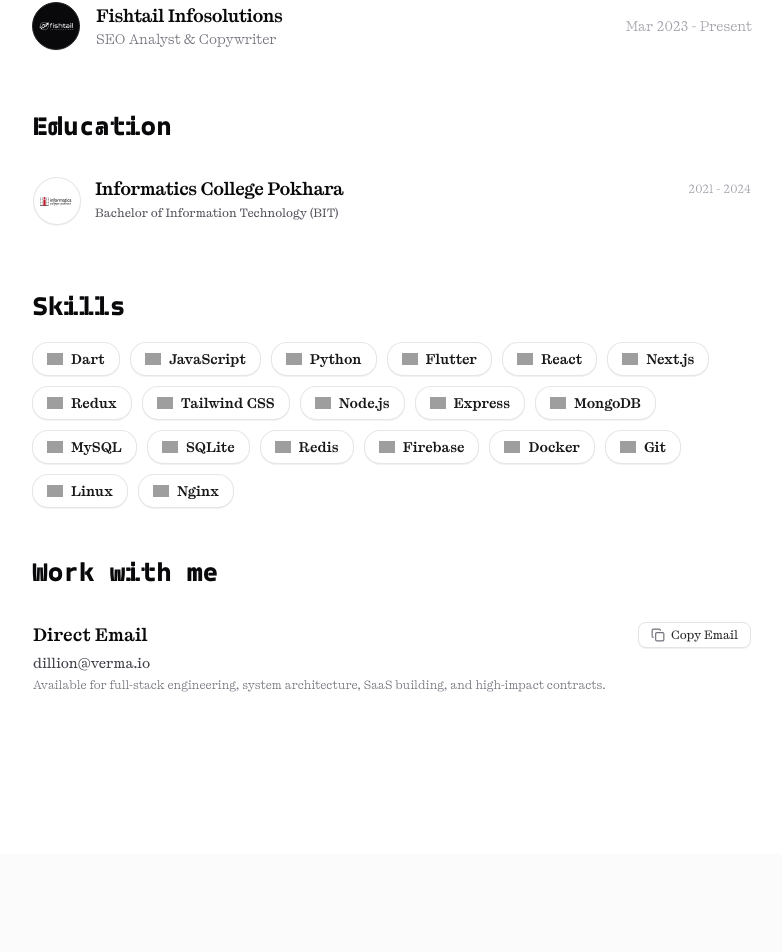
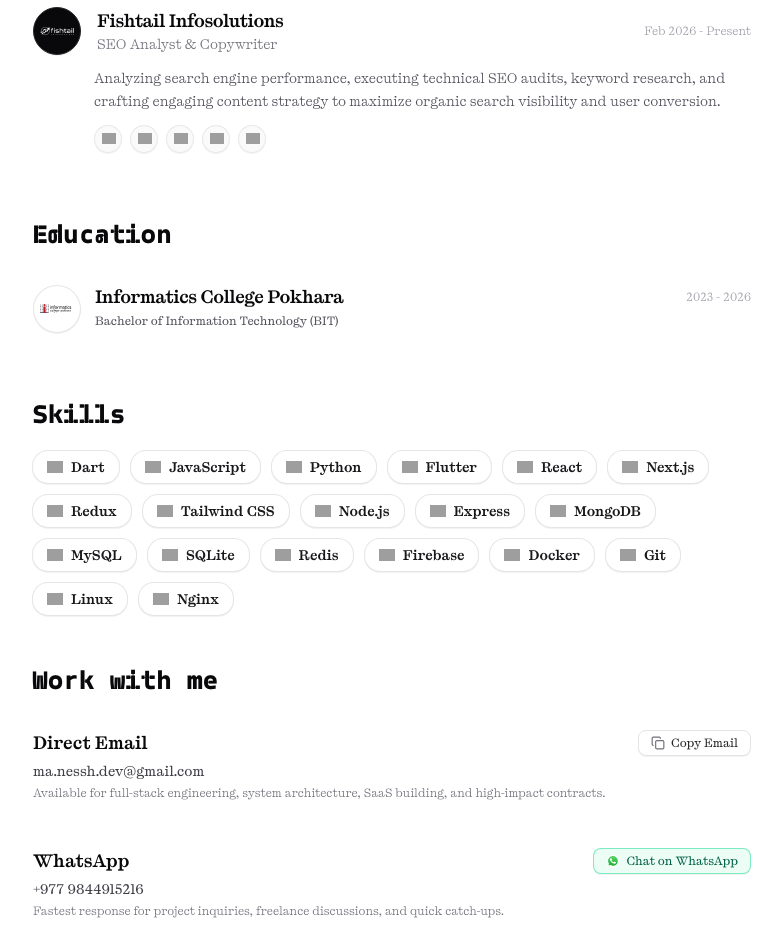
Before and after one commit to manishcodes-dot/manish-portfolio-., a React (Vite) app: page / in a window 1280 px wide. Shown: the part 1840-2792 px from the top of the page, without its empty margins (248-1030 px from the left). Before the commit the page ends 2694 px from the top, so only its background shows below. Built offline with nearby package versions, Linux system fonts and the light colour scheme; grey boxes are pictures that could not be loaded; a web font is replaced by a local one.

Commit message:
feat: add CleanPortfolio component, portfolio data, and styles for the modern portfolio layout and added links

```diff
--- a/index.html
+++ b/index.html
@@ -12,6 +12,7 @@
     <link rel="preconnect" href="https://fonts.googleapis.com">
     <link rel="preconnect" href="https://fonts.gstatic.com" crossorigin>
     <link href="https://fonts.googleapis.com/css2?family=Amiko:wght@400;600;700&family=Anton&family=Bebas+Neue&family=Fira+Code:wght@400;500;600&family=Inter:ital,wght@0,300;0,400;0,500;0,600;0,700;1,400&family=JetBrains+Mono:wght@400;500;600&family=Pacifico&family=Playfair+Display:wght@600;700;800&family=Yellowtail&family=Dancing+Script:wght@700&family=Plus+Jakarta+Sans:ital,wght@0,300;0,400;0,500;0,600;0,700;1,400&display=swap" rel="stylesheet">
+    <link rel="preload" href="/assets/fonts/main name font.ttf" as="font" type="font/ttf" crossorigin="anonymous">
   </head>
   <body class="bg-[#fbfbfb] text-zinc-900 antialiased selection:bg-zinc-900 selection:text-white min-h-screen">
     <div id="root"></div>
--- a/src/components/CleanPortfolio.tsx
+++ b/src/components/CleanPortfolio.tsx
@@ -1,4 +1,4 @@
-import React, { useState, useEffect, useRef } from 'react';
+import React, { useState, useEffect, useRef, useCallback } from 'react';
 import { createPortal } from 'react-dom';
 import { motion, AnimatePresence } from 'framer-motion';
 import { ArrowUpRight, Briefcase, Check, ChevronRight, Copy, FolderGit2, Globe, History, Home, Mail, Sparkles, X } from 'lucide-react';
@@ -46,10 +46,11 @@ const WORK_EXPERIENCE = [
   {
     name: 'Fishtail Infosolutions',
     role: 'SEO Analyst & Copywriter',
-    period: 'Mar 2023 - Present',
+    period: 'Feb 2026 - Present',
     description: 'Analyzing search engine performance, executing technical SEO audits, keyword research, and crafting engaging content strategy to maximize organic search visibility and user conversion.',
     logo: '/assets/img/fishtail-logo.png',
     initials: 'FI',
+    link: 'https://www.fishtailinfosolutions.com/company',
     technologies: ['SEO', 'JavaScript', 'HTML5', 'CSS3', 'Python'],
   },
 ];
@@ -89,7 +90,7 @@ const EDUCATION_ITEMS = [
   {
     name: 'Informatics College Pokhara',
     degree: 'Bachelor of Information Technology (BIT)',
-    period: '2021 - 2024',
+    period: '2023 - 2026',
     initials: 'ICP',
     logo: '/assets/img/informatics-logo.svg',
     link: 'https://icp.edu.np/',
@@ -141,8 +142,10 @@ const REFERENCE_PROJECTS = [
   },
 ];
 
-const CONTACT_EMAIL = 'dillion@verma.io';
-const GITHUB_URL = 'https://github.com/dillionverma';
+const CONTACT_EMAIL = 'ma.nessh.dev@gmail.com';
+const GITHUB_URL = 'https://github.com/manishcodes-dot';
+const WHATSAPP_PHONE = '+977 9844915216';
+const WHATSAPP_URL = 'https://wa.me/9779844915216?text=Hi%20Manish,%20I%20saw%20your%20portfolio!';
 
 const ProjectCursorFollower: React.FC<{
   pos: { x: number; y: number } | null;
@@ -173,11 +176,71 @@ export const CleanPortfolio: React.FC<CleanPortfolioProps> = () => {
   const [copiedEmail, setCopiedEmail] = useState(false);
   const [activeSection, setActiveSection] = useState<string>('hero');
   const [roleIndex, setRoleIndex] = useState(0);
-  const [expandedWorkIdx, setExpandedWorkIdx] = useState<number | null>(null);
   const [skylineView, setSkylineView] = useState<'2d' | '3d'>('2d');
   const [isDockVisible, setIsDockVisible] = useState(true);
-  const [nameAnimationKey, setNameAnimationKey] = useState(0);
   const [hoveredService, setHoveredService] = useState<number | null>(null);
+  const nameRef = useRef<HTMLHeadingElement>(null);
+  const nameAnimRef = useRef<number | null>(null);
+
+  const replayNameAnimation = useCallback(() => {
+    if (nameAnimRef.current) {
+      cancelAnimationFrame(nameAnimRef.current);
+      nameAnimRef.current = null;
+    }
+
+    if (!nameRef.current) return;
+
+    if (window.matchMedia && window.matchMedia('(prefers-reduced-motion: reduce)').matches) {
+      nameRef.current.style.fontVariationSettings = "'PROG' 100";
+      return;
+    }
+
+    // Immediately reset to 0 for a crisp, instant restart from the beginning
+    nameRef.current.style.fontVariationSettings = "'PROG' 0";
+
+    const duration = 1400; // 1.4s silky smooth natural handwriting speed
+    const startTime = performance.now();
+
+    const animate = (now: number) => {
+      const elapsed = now - startTime;
+      const progress = Math.min(elapsed / duration, 1);
+      // Natural ease-out cubic curve for organic ink flowing from pen
+      const eased = 1 - Math.pow(1 - progress, 3);
+      const val = eased * 100;
+
+      if (nameRef.current) {
+        nameRef.current.style.fontVariationSettings = `'PROG' ${val.toFixed(2)}`;
+      }
+
+      if (progress < 1) {
+        nameAnimRef.current = requestAnimationFrame(animate);
+      } else {
+        if (nameRef.current) {
+          nameRef.current.style.fontVariationSettings = "'PROG' 100";
+        }
+        nameAnimRef.current = null;
+      }
+    };
+
+    nameAnimRef.current = requestAnimationFrame(animate);
+  }, []);
+
+  useEffect(() => {
+    // Wait until fonts are fully loaded to prevent initial layout shift or stutter
+    if (document.fonts) {
+      document.fonts.ready.then(() => {
+        replayNameAnimation();
+      });
+    } else {
+      replayNameAnimation();
+    }
+
+    return () => {
+      if (nameAnimRef.current) {
+        cancelAnimationFrame(nameAnimRef.current);
+      }
+    };
+  }, [replayNameAnimation]);
   const [projectCursorPos, setProjectCursorPos] = useState<{ x: number; y: number } | null>(null);
   const scrollTimeoutRef = useRef<NodeJS.Timeout | null>(null);
   const lastScrollYRef = useRef<number>(0);
@@ -274,10 +337,11 @@ export const CleanPortfolio: React.FC<CleanPortfolioProps> = () => {
               className="w-10 h-10 sm:w-12 sm:h-12 rounded-xl object-cover shadow-sm border border-zinc-200/90 shrink-0"
             />
             <h1
-              key={nameAnimationKey}
-              onClick={() => setNameAnimationKey((k) => k + 1)}
-              title="Click to replay handwriting animation"
-              className="text-3xl sm:text-4xl lg:text-5xl font-bold tracking-tight text-zinc-950 tegaki-kyoto cursor-pointer select-none inline-block"
+              ref={nameRef}
+              onMouseEnter={replayNameAnimation}
+              onClick={replayNameAnimation}
+              title="Hover to replay handwriting animation"
+              className="text-3xl sm:text-4xl lg:text-5xl font-bold tracking-tight text-zinc-950 tegaki-kyoto cursor-pointer select-none inline-block transition-transform duration-150 active:scale-[0.99]"
             >
               Hi, I'm Manish Rana
             </h1>
@@ -509,18 +573,18 @@ export const CleanPortfolio: React.FC<CleanPortfolioProps> = () => {
           </h2>
 
           <div className="space-y-3">
-            {WORK_EXPERIENCE.map((company, idx) => {
-              const isExpanded = expandedWorkIdx === idx;
-              return (
-                <div
+            {WORK_EXPERIENCE.map((company, idx) => (
+              <a
                 key={idx}
-                  onClick={() => setExpandedWorkIdx(isExpanded ? null : idx)}
-                  className="group flex flex-col p-2.5 sm:p-3 -mx-2 sm:-mx-3 rounded-2xl hover:bg-zinc-100/70 transition-all duration-200 cursor-pointer space-y-2 select-none"
+                href={company.link || '#'}
+                target="_blank"
+                rel="noreferrer"
+                className="group flex flex-col p-3.5 sm:p-4 -mx-3 sm:-mx-4 rounded-2xl hover:bg-zinc-100/70 border border-transparent hover:border-zinc-200/60 transition-all duration-200 cursor-pointer space-y-2.5 select-none"
               >
                 {/* Main Row: Circle Logo on Left, Company & Role + Chevron in Middle, Date on Far Right */}
                 <div className="flex items-center justify-between gap-4 w-full">
                   <div className="flex items-center gap-3.5 sm:gap-4 min-w-0">
-                      {/* Circle Logo Badge (bg-zinc-950 so white transparent logo pops with high contrast) */}
+                    {/* Circle Logo Badge */}
                     <div className="w-12 h-12 rounded-full border border-zinc-800 bg-zinc-950 flex items-center justify-center p-1.5 shrink-0 shadow-2xs group-hover:border-zinc-700 transition-colors overflow-hidden">
                       {company.logo ? (
                         <img
@@ -533,18 +597,13 @@ export const CleanPortfolio: React.FC<CleanPortfolioProps> = () => {
                       )}
                     </div>
 
-                      {/* Company Name with Chevron & Role */}
+                    {/* Company Name with Arrow & Role */}
                     <div className="min-w-0 space-y-0.5">
-                        <div className="flex items-center gap-2">
+                      <div className="flex items-center gap-1.5">
                         <h3 className="text-base sm:text-lg font-bold text-zinc-950 tracking-tight font-model-plastic leading-snug">
                           {company.name}
                         </h3>
-                          <ChevronRight
-                            className={`w-3.5 h-3.5 transition-all duration-200 ${isExpanded
-                                ? '-rotate-90 text-zinc-800 opacity-100'
-                                : 'rotate-0 text-zinc-400 opacity-0 group-hover:opacity-100 group-hover:translate-x-0.5'
-                              }`}
-                          />
+                        <ArrowUpRight className="w-3.5 h-3.5 text-zinc-400 group-hover:text-zinc-800 transition-all duration-200 opacity-0 group-hover:opacity-100 group-hover:translate-x-0.5 group-hover:-translate-y-0.5 shrink-0" />
                       </div>
                       <p className="text-xs sm:text-sm text-zinc-500 font-normal leading-tight">
                         {company.role}
@@ -553,25 +612,24 @@ export const CleanPortfolio: React.FC<CleanPortfolioProps> = () => {
                   </div>
 
                   {/* Far Right Date Period */}
-                    <span className="text-xs sm:text-sm text-zinc-400 font-normal shrink-0 ml-4 tabular-nums">
+                  <span className="text-xs font-mono text-zinc-400 font-normal shrink-0 ml-4 tabular-nums">
                     {company.period}
                   </span>
                 </div>
 
-                  {/* Revealed Description & Tech Stack Badges when Expanded */}
-                  {isExpanded && (
-                    <div className="pl-[61px] space-y-2.5 pt-1 transition-all duration-200">
+                {/* Description & Tech Stack Badges */}
+                <div className="pl-[61px] space-y-2.5 pt-0.5">
                   <p className="text-xs sm:text-sm text-zinc-600 font-normal leading-relaxed">
                     {company.description}
                   </p>
                   {company.technologies && company.technologies.length > 0 && (
-                        <div className="flex flex-wrap items-center gap-2 pt-1">
+                    <div className="flex flex-wrap items-center gap-2 pt-0.5">
                       {company.technologies.map((tech, techIdx) => {
                         const iconUrl = TECH_ICONS[tech];
                         return (
                           <div
                             key={techIdx}
-                                className="group/tech inline-flex items-center h-7 w-7 hover:w-auto px-1.5 rounded-full border border-zinc-200/80 bg-zinc-50/90 hover:bg-white hover:border-zinc-300 shadow-2xs transition-all duration-300 ease-in-out overflow-hidden cursor-pointer select-none shrink-0"
+                            className="group/tech inline-flex items-center h-7 w-7 hover:w-auto px-1.5 rounded-full border border-zinc-200/80 bg-zinc-50/90 hover:bg-white hover:border-zinc-300 shadow-2xs transition-all duration-300 ease-in-out overflow-hidden select-none shrink-0"
                           >
                             <div className="w-4 h-4 shrink-0 flex items-center justify-center">
                               {iconUrl ? (
@@ -589,10 +647,8 @@ export const CleanPortfolio: React.FC<CleanPortfolioProps> = () => {
                     </div>
                   )}
                 </div>
-                  )}
-                </div>
-              );
-            })}
+              </a>
+            ))}
           </div>
         </section>
 
@@ -702,6 +758,35 @@ export const CleanPortfolio: React.FC<CleanPortfolioProps> = () => {
                 Available for full-stack engineering, system architecture, SaaS building, and high-impact contracts.
               </p>
             </div>
+
+            {/* Direct WhatsApp Contact Card */}
+            <div className="p-4 -mx-3 sm:-mx-4 rounded-2xl hover:bg-zinc-100/70 border border-transparent hover:border-zinc-200/60 transition-colors">
+              <div className="flex items-center justify-between gap-4">
+                <h3 className="text-base sm:text-lg font-bold text-zinc-950">
+                  WhatsApp
+                </h3>
+                <a
+                  href={WHATSAPP_URL}
+                  target="_blank"
+                  rel="noreferrer"
+                  className="px-3 py-1 rounded-lg border border-emerald-300/80 bg-emerald-50 hover:bg-emerald-100 text-xs font-mono font-medium text-emerald-800 transition-colors flex items-center gap-1.5 cursor-pointer shadow-2xs"
+                >
+                  <Icons.whatsapp className="w-3.5 h-3.5 text-emerald-600" />
+                  <span>Chat on WhatsApp</span>
+                </a>
+              </div>
+              <a
+                href={WHATSAPP_URL}
+                target="_blank"
+                rel="noreferrer"
+                className="text-sm text-zinc-700 hover:text-zinc-950 font-medium hover:underline block mt-1 font-mono"
+              >
+                {WHATSAPP_PHONE}
+              </a>
+              <p className="text-xs text-zinc-500 mt-1 font-normal">
+                Fastest response for project inquiries, freelance discussions, and quick catch-ups.
+              </p>
+            </div>
           </div>
         </section>
 
@@ -733,7 +818,7 @@ export const CleanPortfolio: React.FC<CleanPortfolioProps> = () => {
           <DockIcon label="Gmail" href={`mailto:${CONTACT_EMAIL}`}>
             <Icons.gmail className="size-5" />
           </DockIcon>
-          <DockIcon label="WhatsApp" href="https://wa.me/" target="_blank" rel="noreferrer">
+          <DockIcon label="WhatsApp" href={WHATSAPP_URL} target="_blank" rel="noreferrer">
             <Icons.whatsapp className="size-5 text-current" />
           </DockIcon>
         </Dock>
--- a/src/data/portfolioData.ts
+++ b/src/data/portfolioData.ts
@@ -6,7 +6,7 @@ export const PERSONAL_INFO = {
   role: 'Senior Web & Full-Stack Engineer',
   tagline: 'Building robust distributed systems, high-performance web applications, and thoughtful developer experiences.',
   bio: `Senior Web Developer with 6+ years specializing in modern TypeScript ecosystems, React architecture, distributed node services, and resilient user experiences. Focused on sub-100ms Core Web Vitals, accessible design systems, and deterministic state synchronization at scale.`,
-  email: 'manishrana98449@gmail.com',
+  email: 'ma.nessh.dev@gmail.com',
   location: 'Bangalore, India (Open to Worldwide Remote)',
   availability: 'Available for high-impact contracts & senior engineering roles',
   status: 'actively-building',
--- a/src/index.css
+++ b/src/index.css
@@ -239,22 +239,12 @@
   font-family: 'TegakiKyoto';
   src: url('/assets/fonts/main name font.ttf') format('truetype');
   font-style: normal;
-  font-display: swap;
-}
-
-@keyframes tegakiWrite {
-  0% {
-    font-variation-settings: 'PROG' 0;
-  }
-  100% {
-    font-variation-settings: 'PROG' 100;
-  }
+  font-display: block;
 }
 
 .tegaki-kyoto {
   font-family: 'TegakiKyoto', 'PP Kyoto', serif !important;
   font-variation-settings: 'PROG' 100;
-  animation: tegakiWrite 2s cubic-bezier(0.22, 1, 0.36, 1) forwards;
   will-change: font-variation-settings;
 }
 
```
Lines whose indentation alone changed are shown as unchanged.
